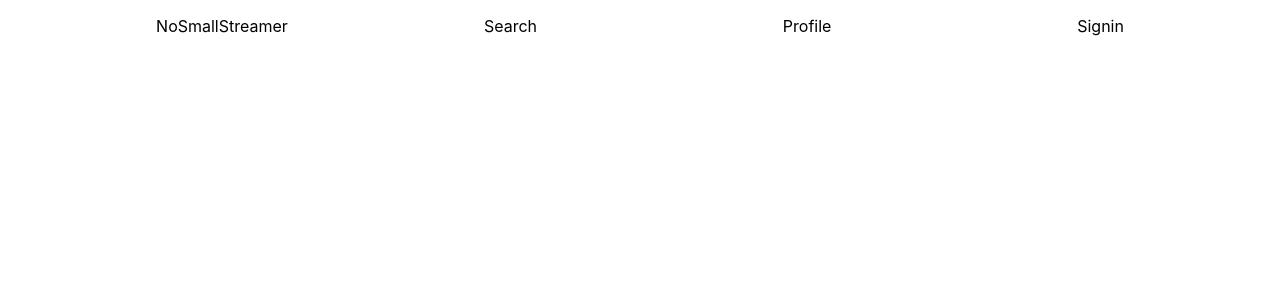
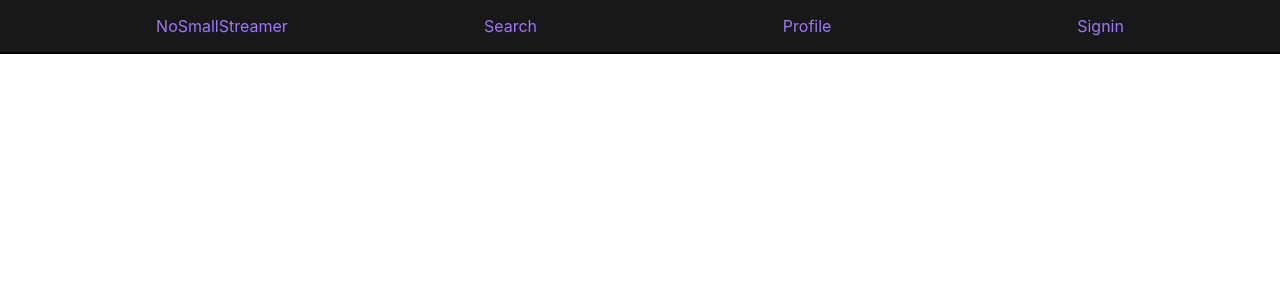
Before and after one commit to chaselancaster/nosmallstreamer-frontend, a React (Create React App) app: page / in a window 1280 px wide. Shown: the top 300 px of the page. Built offline with nearby package versions, Linux system fonts and the light colour scheme.

Commit message:
Change background color and text color of navbar

```diff
--- a/src/Component/NavBar/NavBar.css
+++ b/src/Component/NavBar/NavBar.css
@@ -2,6 +2,9 @@
   display: flex;
   justify-content: space-evenly;
   flex-direction: row;
+  border-bottom: 2px solid black;
+  background-color: rgb(24, 24, 27);
+  color: rgb(161, 118, 247);
 }
 
 .logo {
```
